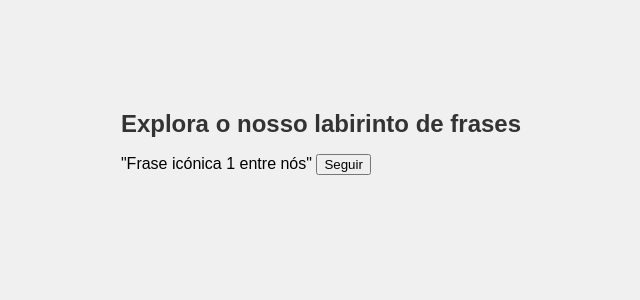
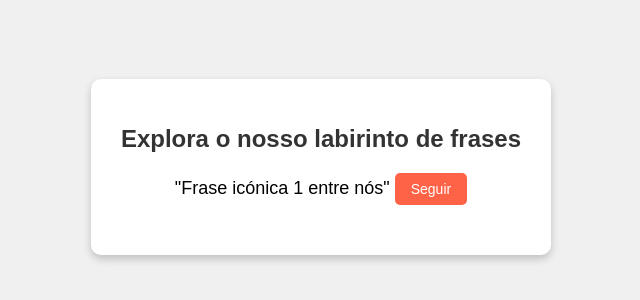
Before and after one commit to jotipof/contador, a plain HTML site: page labirinto.html in a window 1280 px wide. Shown: the part 258-558 px from the top of the page, without its empty margins (319-959 px from the left). Drawn offline with Linux system fonts and the light colour scheme.

Commit message:
Update styles.css

```diff
--- a/styles.css
+++ b/styles.css
@@ -65,6 +65,40 @@ h1 {
     background-color: #FF4500;
 }
 
+.container-labirinto {
+    text-align: center;
+    background-color: white;
+    padding: 30px;
+    border-radius: 10px;
+    box-shadow: 0 4px 8px rgba(0, 0, 0, 0.2);
+    max-width: 600px;
+    margin-top: 50px;
+}
+
+.labirinto {
+    margin-top: 20px;
+}
+
+.labirinto p {
+    font-size: 18px;
+    margin: 20px 0;
+}
+
+.labirinto button {
+    background-color: #FF6347;
+    color: white;
+    border: none;
+    padding: 8px 16px;
+    font-size: 14px;
+    border-radius: 5px;
+    cursor: pointer;
+    transition: background-color 0.3s;
+}
+
+.labirinto button:hover {
+    background-color: #FF4500;
+}
+
 #daysCounter {
     font-size: 40px;
     font-weight: bold;
```
